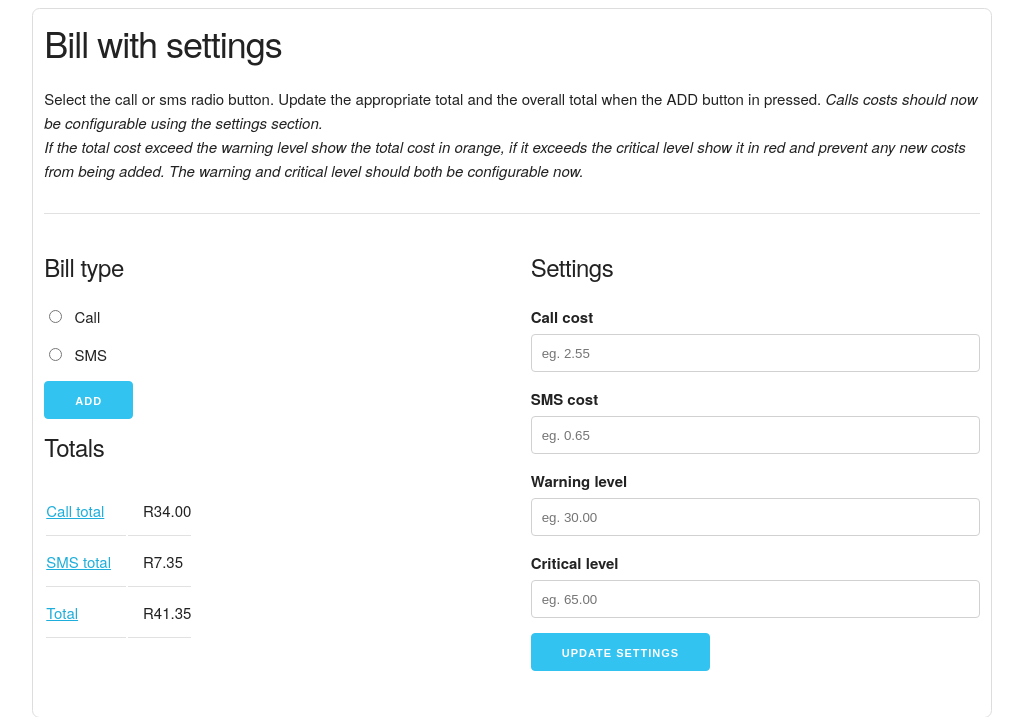
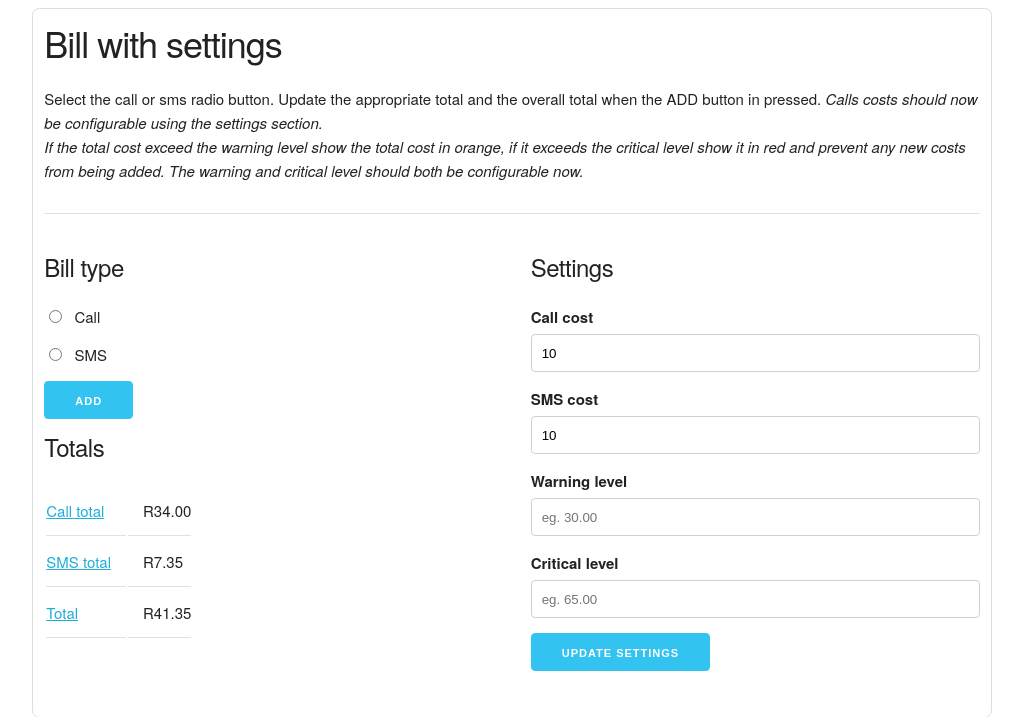
Before and after one commit to Saffah1910/settings-bill-expressjs, a Node server app: template views/index.handlebars in a window 1280 px wide. Shown: the top 717 px of the page, without its empty margins (128-1151 px from the left). Run offline with Node 20, Linux system fonts and the light colour scheme; the template is opened without the code that fills it: most values are stand-ins (such as "Sample title", 1, 10 or a date in 2020); some libraries are stand-ins or nearby versions.

Commit message:
intial commit

```diff
--- a/index.js
+++ b/index.js
@@ -18,7 +18,12 @@ app.use(bodyParser.urlencoded({ extended: false }))
 app.use(bodyParser.json())
 
 app.get('/', function (req, res) {
-    res.render('index')
+// const settings = settingsBill.getSettings();
+// // res.send({settings})
+    res.render('index' ,
+     {settings1: settingsBill.getSettings()}
+
+    );
 });
 
 app.post('/settings', function (req, res) {
--- a/views/index.handlebars
+++ b/views/index.handlebars
@@ -68,15 +68,17 @@
             <h5>Settings</h5>
             <form action="/settings" method="POST">
               <label for="exampleEmailInput">Call cost</label>
-              <input class="u-full-width callCostSetting" type="number" name="callCost" placeholder="eg. 2.55">
+              <input class="u-full-width callCostSetting" type="number" name="callCost" placeholder="eg. 2.55"
+                value="{{settings1.callCost}}">
               <label for="exampleEmailInput">SMS cost</label>
-              <input class="u-full-width smsCostSetting" type="number" name="smsCost" placeholder="eg. 0.65">
+              <input class="u-full-width smsCostSetting" type="number" name="smsCost" placeholder="eg. 0.65"
+                value="{{settings1.smsCost}}">
               <label for="">Warning level</label>
               <input class="u-full-width warningLevelSetting " type="number" name="warningLevel" placeholder="eg. 30.00"
-                class="warningLevel">
+                value="{{settings1.warningLevel}}" class="warningLevel">
               <label for="">Critical level</label>
               <input class="u-full-width criticalLevelSetting" type="number" name="criticalLevel"
-                placeholder="eg. 65.00">
+                placeholder="eg. 65.00" value="{{settings1.criticalLevel}}">
               <button class="button-primary updateSettings" type="submit" name="button">Update settings</button>
 
 
```
